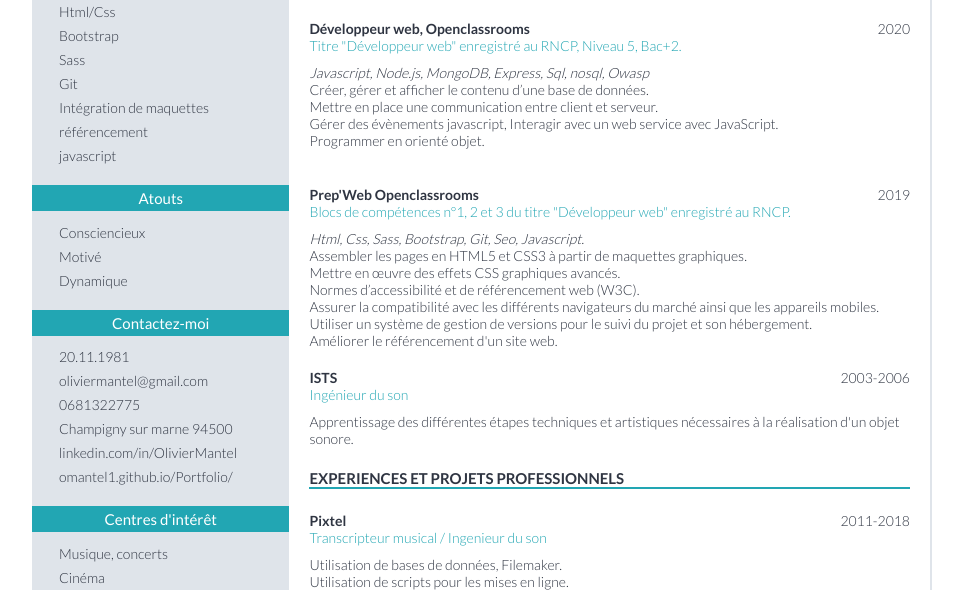
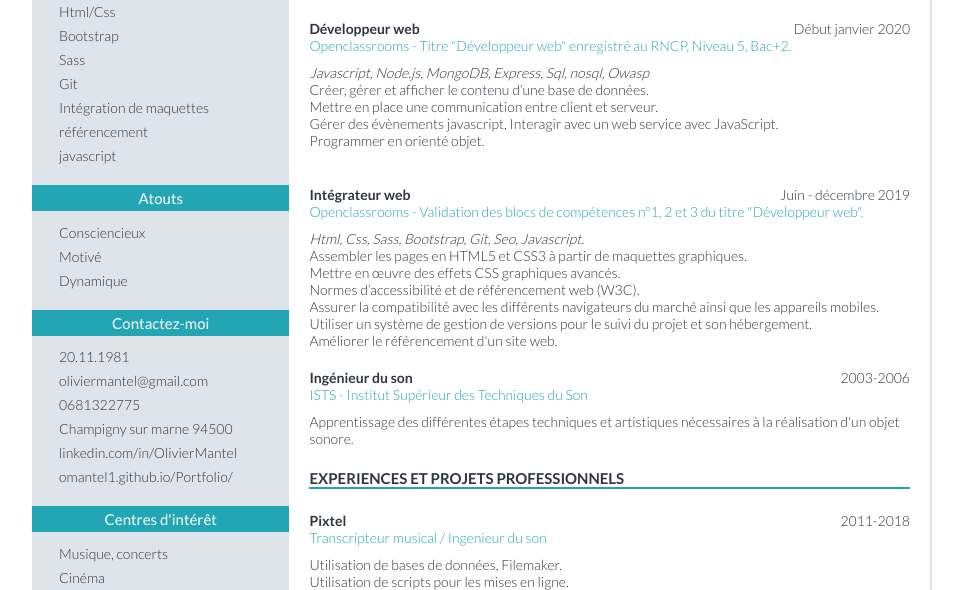
Before and after one commit to OMantel1/Cv-Olivier-Mantel, a plain HTML site: page index.html in a window 1280 px wide. Shown: the part 194-784 px from the top of the page, without its empty margins (158-1121 px from the left). Drawn offline with Linux system fonts and the light colour scheme.

Commit message:
modification texte

```diff
--- a/index.html
+++ b/index.html
@@ -86,10 +86,10 @@
             <div class="main_items">
                 <div>
                     <div class="main_items_titre">
-                        <h3>Développeur web, Openclassrooms</h3>
-                        <p>2020</p>
+                        <h3>Développeur web</h3>
+                        <p>Début janvier 2020</p>
                     </div>
-                    <h4>Titre "Développeur web" enregistré au RNCP, Niveau 5, Bac+2.</h4>
+                    <h4>Openclassrooms - Titre "Développeur web" enregistré au RNCP, Niveau 5, Bac+2.</h4>
                     <p><i>Javascript, Node.js, MongoDB, Express, Sql, nosql, Owasp</i></p>
                     <p>Créer, gérer et afficher le contenu d’une base de données.<br>
                         Mettre en place une communication entre client et serveur.<br>
@@ -104,10 +104,10 @@
             <div class="main_items">
                 <div>
                     <div class="main_items_titre">
-                        <h3>Prep'Web Openclassrooms</h3>
-                        <p>2019</p>
+                        <h3>Intégrateur web</h3>
+                        <p>Juin - décembre 2019</p>
                     </div>
-                    <h4>Blocs de compétences n°1, 2 et 3 du titre "Développeur web" enregistré au RNCP.</h4>
+                    <h4>Openclassrooms - Validation des blocs de compétences n°1, 2 et 3 du titre "Développeur web".</h4>
                     <p><i>Html, Css, Sass, Bootstrap, Git, Seo, Javascript.</i></p>
                     <p>Assembler les pages en HTML5 et CSS3 à partir de maquettes graphiques.<br>
                         Mettre en œuvre des effets CSS graphiques avancés. <br>
@@ -123,10 +123,10 @@
             <div class="main_items">
                 <section>
                     <div class="main_items_titre">
-                        <h3>ISTS</h3>
+                        <h3>Ingénieur du son</h3>
                         <p>2003-2006</p>
                     </div>
-                    <h4>Ingénieur du son</h4>
+                    <h4>ISTS - Institut Supérieur des Techniques du Son</h4>
                     <p>Apprentissage des différentes étapes techniques et artistiques nécessaires à la réalisation d'un objet sonore.</p>
                 </section>
             </div>
```
